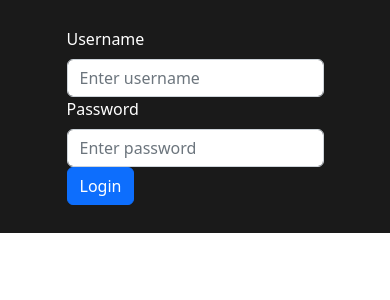
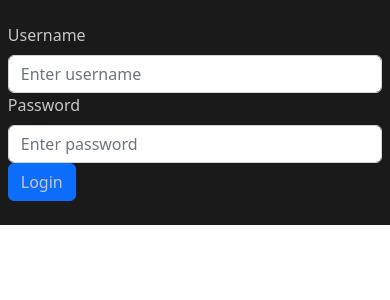
Before and after one commit to JulianneDrager/acbcwebsite, a React (Create React App) app in the folder client/: page /admin in a window 390 px wide. Shown: the top 300 px of the page. Built offline with nearby package versions, Linux system fonts and the light colour scheme.

Commit message:
modified styles

```diff
--- a/client/src/Components/Admin/Admin.module.css
+++ b/client/src/Components/Admin/Admin.module.css
@@ -1,13 +1,21 @@
 @import url('https://fonts.googleapis.com/css2?family=Didact+Gothic&family=EB+Garamond:ital;wght@0;400;0;500;0;600;0;700;1;400&family=Merriweather:wght@400;700&family=Montserrat:ital;wght@0;100;0;300;0;500;1;100&family=Roboto:wght@100;300;400;500;700&display=swap');
 
 .mainContainer {
-    color: white;
     width: 100vw;
     height: 100vh;
-    padding: 5vw;
+    padding: 2vw;
     display: flex;
     flex-direction: column;
     align-items: center;
+}
+
+.mainContainer * {
+    /* font-family: var(--font-proxima); */
+    color: var(--color-light-grey);
+}
+
+.mainContainer > section {
+    width: 100%;
 }
 
 .mainContainer > section > * {
@@ -33,6 +41,8 @@
 
 .buttonLogout {
     width: 30%;
+    color: white;
+font-weight: bold;
 }
 
 .formSearch {
@@ -44,15 +54,20 @@
 .formSearchBar {
     width: 60%;
     background-color: white;
+font-weight: bold;
 }
 
 .buttonSearch {
     width: 20%;
+    color: white;
+font-weight: bold;
 }
 
 .buttonExport {
     width: 30%;
     margin-left: 70%;
+    color: white;
+    font-weight: bold;
 }
 
 .table tbody tr {
@@ -64,12 +79,24 @@
         height: 100%;
     }
 
+    .mainContainer > section > * {
+        margin-top: 4vw;
+        margin-bottom: 4vw;;
+    }
+
     .headerEmpty {
         display: none;
     }
 
     .formSearch {
+        width: 100%;
         flex-direction: column;
+        gap: 2vw;
+    }
+
+    .formSearchBar {
+        width: 80%;
+        height: 38px;
     }
 
     .buttonSearch {
```
Also changed, not shown: client/src/Components/Admin/Admin.js (+4 -3 lines), client/src/Components/Admin/STORYGUIDE.md (+3 -3 lines), client/src/Components/Admin/RegistrantsList.js (renamed from client/src/Components/Admin/Registrants.js), client/src/Components/Admin/testDbRegistrants.js (renamed from client/src/Components/Admin/dbRegistrants.js).
